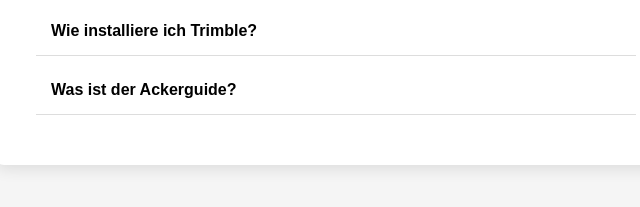
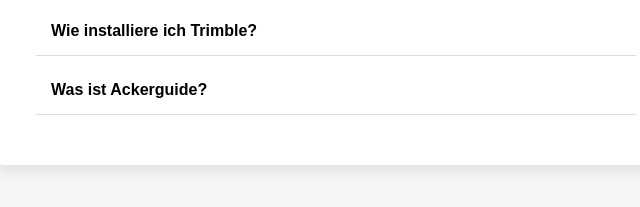
Before and after one commit to laramariehsz/ackerguide-bot, a website: page ackerguide_chatbot_local.html in a window 1280 px wide. Both pictures are taken after a click on the button "FAQs". Shown: the part 415-622 px from the top of the page, 304-944 px from the left. Drawn offline with Linux system fonts and the light colour scheme.

Commit message:
🔧 Fix: server.js final angepasst

```diff
--- a/ackerguide_chatbot_local.html
+++ b/ackerguide_chatbot_local.html
@@ -38,7 +38,7 @@
     </div>
 
     <div class="faq-item">
-      <button class="faq-question">Was ist der Ackerguide?</button>
+      <button class="faq-question">Was ist Ackerguide?</button>
       <div class="faq-answer">
         Ackerguide ist ein innovatives, familiengeführtes Unternehmen aus Baden-Württemberg, das sich auf Präzisionslandwirtschaft (Precision Farming) spezialisiert hat.
       </div>
```
